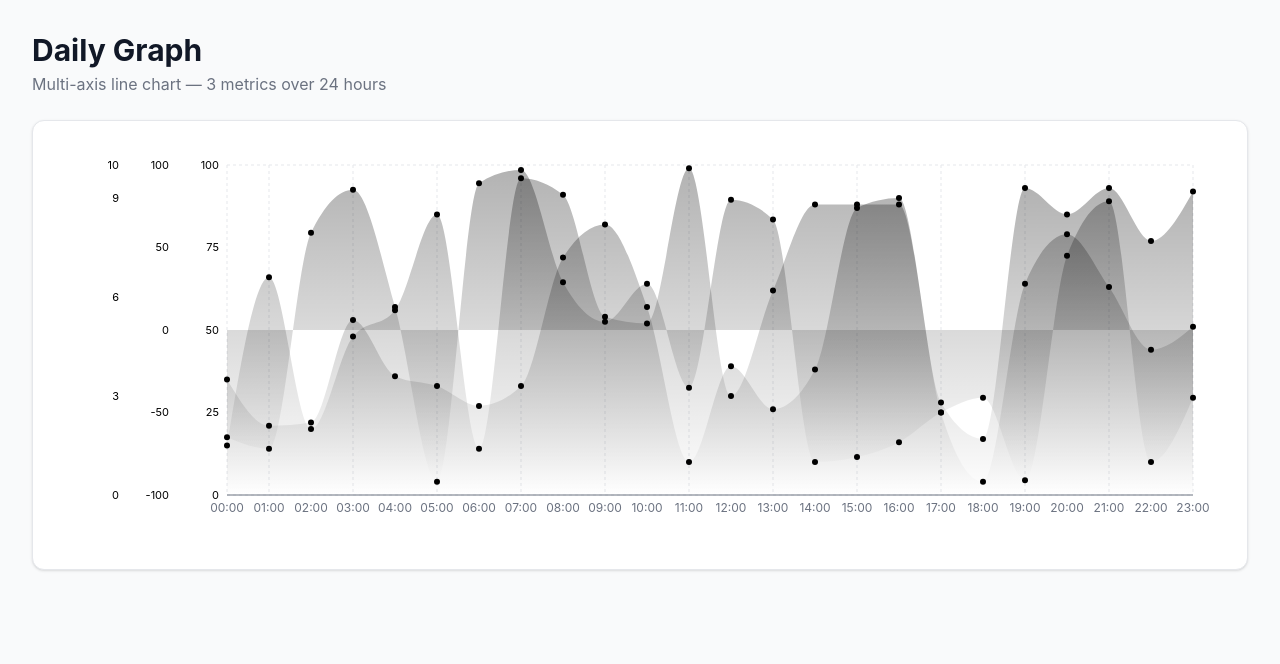
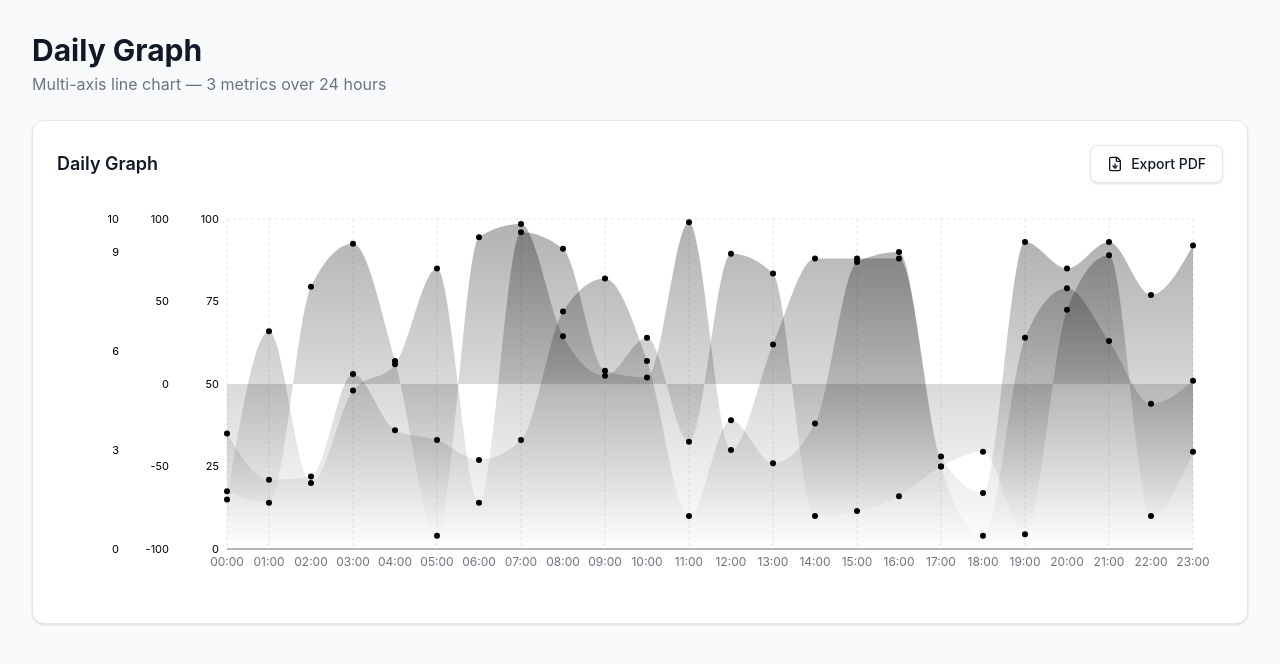
Before and after one commit to phurimart14/devdeva-test-chart, a React (Vite) app: page / in a window 1280 px wide. Shown: the top 664 px of the page. Built offline with nearby package versions, Linux system fonts and the light colour scheme.

Commit message:
fix: properly disable animation and add title to PDF export

```diff
--- a/src/App.tsx
+++ b/src/App.tsx
@@ -1,9 +1,9 @@
-import { useState } from "react";
-import { DailyChart } from "./components/DailyChart";
-import { generateMockData, LINE_CONFIGS } from "./lib/mockData";
+import { useState } from 'react';
+import { DailyChart } from './components/DailyChart';
+import { ExportButton } from './components/ExportButton';
+import { generateMockData, LINE_CONFIGS } from './lib/mockData';
 
 function App() {
-  // lazy init — generator รันแค่ครั้งแรก
   const [data] = useState(() => generateMockData());
 
   return (
@@ -11,7 +11,9 @@ function App() {
       <div className="max-w-7xl mx-auto">
         {/* Header */}
         <div className="mb-6">
-          <h1 className="text-3xl font-bold text-text-primary">Daily Graph</h1>
+          <h1 className="text-3xl font-bold text-text-primary">
+            Daily Graph
+          </h1>
           <p className="mt-1 text-text-secondary">
             Multi-axis line chart — 3 metrics over 24 hours
           </p>
@@ -19,6 +21,17 @@ function App() {
 
         {/* Chart Card */}
         <div className="bg-card border border-border rounded-xl p-6 shadow-sm">
+          <div className="flex items-center justify-between mb-4">
+            <h2 className="text-lg font-semibold text-text-primary">
+              Daily Graph
+            </h2>
+            <ExportButton
+              data={data}
+              lineConfigs={LINE_CONFIGS}
+              filename="daily-graph"
+            />
+          </div>
+
           <DailyChart data={data} lineConfigs={LINE_CONFIGS} />
         </div>
       </div>
--- a/src/components/DailyChart.tsx
+++ b/src/components/DailyChart.tsx
@@ -7,16 +7,24 @@ import {
   CartesianGrid,
   Tooltip,
   ResponsiveContainer,
-} from 'recharts';
-import type { ChartDataPoint, LineConfig } from '../types/chart';
-import { CustomTooltip } from './CustomToolTip';
+} from "recharts";
+import type { ChartDataPoint, LineConfig } from "../types/chart";
+import { CustomTooltip } from "./CustomToolTip";
 
 interface DailyChartProps {
   data: ChartDataPoint[];
   lineConfigs: LineConfig[];
+  /** ระยะเวลา animation (ms) — ใส่ 0 เพื่อปิด animation สำหรับ export */
+  animationDuration?: number;
 }
 
-export function DailyChart({ data, lineConfigs }: DailyChartProps) {
+export function DailyChart({
+  data,
+  lineConfigs,
+  animationDuration = 800,
+}: DailyChartProps) {
+  // ถ้า duration = 0 → ปิด animation ด้วย
+  const isAnimationActive = animationDuration > 0;
   return (
     <ResponsiveContainer width="100%" height={400}>
       <ComposedChart
@@ -42,12 +50,7 @@ export function DailyChart({ data, lineConfigs }: DailyChartProps) {
 
         <CartesianGrid strokeDasharray="3 3" stroke="#e5e7eb" />
 
-        <XAxis
-          dataKey="hour"
-          stroke="#6b7280"
-          fontSize={12}
-          tickLine={false}
-        />
+        <XAxis dataKey="hour" stroke="#6b7280" fontSize={12} tickLine={false} />
 
         {lineConfigs.map((config) => (
           <YAxis
@@ -71,9 +74,9 @@ export function DailyChart({ data, lineConfigs }: DailyChartProps) {
         <Tooltip
           content={<CustomTooltip lineConfigs={lineConfigs} />}
           cursor={{
-            stroke: '#9ca3af',       // สีเทากลาง
+            stroke: "#9ca3af", // สีเทากลาง
             strokeWidth: 1,
-            strokeDasharray: '3 3',  // เส้นประ
+            strokeDasharray: "3 3", // เส้นประ
           }}
         />
 
@@ -102,7 +105,8 @@ export function DailyChart({ data, lineConfigs }: DailyChartProps) {
             strokeWidth={2}
             dot={{ r: 3, fill: config.color }}
             activeDot={{ r: 5 }}
-            animationDuration={800}
+            animationDuration={animationDuration} // ← ใช้จาก prop
+            isAnimationActive={isAnimationActive}
           />
         ))}
       </ComposedChart>
--- /dev/null
+++ b/src/components/ExportButton.tsx
@@ -0,0 +1,68 @@
+import { useState } from 'react';
+import { FileDown, Loader2 } from 'lucide-react';
+import { exportChartToPdf } from '../lib/exportPdf';
+import type { ChartDataPoint, LineConfig } from '../types/chart';
+
+interface ExportButtonProps {
+  /** ข้อมูลกราฟที่จะ export */
+  data: ChartDataPoint[];
+  /** Config ของเส้น */
+  lineConfigs: LineConfig[];
+  /** ชื่อไฟล์ (ไม่ต้องมี .pdf) */
+  filename?: string;
+}
+
+/**
+ * ปุ่ม Export PDF
+ * - เปลี่ยนจากการส่ง ref → ส่ง data ตรงๆ
+ * - exportChartToPdf จะ render กราฟใหม่ใน offscreen container
+ */
+export function ExportButton({
+  data,
+  lineConfigs,
+  filename = 'daily-graph',
+}: ExportButtonProps) {
+  const [isExporting, setIsExporting] = useState(false);
+
+  async function handleExport() {
+    setIsExporting(true);
+    try {
+      await exportChartToPdf(data, lineConfigs, filename);
+    } catch (error) {
+      console.error('Failed to export PDF:', error);
+      alert('ไม่สามารถ Export PDF ได้ ลองใหม่อีกครั้ง');
+    } finally {
+      setIsExporting(false);
+    }
+  }
+
+  return (
+    <button
+      onClick={handleExport}
+      disabled={isExporting}
+      className="
+        inline-flex items-center gap-2
+        px-4 py-2
+        bg-card border border-border
+        rounded-lg
+        text-sm font-medium text-text-primary
+        hover:bg-gray-50
+        disabled:opacity-50 disabled:cursor-not-allowed
+        transition-colors
+        shadow-sm
+      "
+    >
+      {isExporting ? (
+        <>
+          <Loader2 className="w-4 h-4 animate-spin" />
+          กำลัง Export...
+        </>
+      ) : (
+        <>
+          <FileDown className="w-4 h-4" />
+          Export PDF
+        </>
+      )}
+    </button>
+  );
+}
--- /dev/null
+++ b/src/lib/exportPdf.ts
@@ -0,0 +1,131 @@
+import { createRoot } from "react-dom/client";
+import { createElement } from "react";
+import html2canvas from "html2canvas";
+import jsPDF from "jspdf";
+import { DailyChart } from "../components/DailyChart";
+import type { ChartDataPoint, LineConfig } from "../types/chart";
+
+const EXPORT_WIDTH = 1280;
+const EXPORT_HEIGHT = 560; // เพิ่มความสูงให้พอดี title + chart
+
+/**
+ * สร้าง JSX ของ "Chart Card" สำหรับ export
+ * - มี title "Daily Graph"
+ * - มี DailyChart ที่ปิด animation
+ * - มี padding + border-radius สวยๆ เหมือนใน UI
+ */
+function createExportContent(
+  data: ChartDataPoint[],
+  lineConfigs: LineConfig[],
+) {
+  return createElement(
+    "div",
+    {
+      style: {
+        width: "100%",
+        height: "100%",
+        padding: "24px",
+        background: "#ffffff",
+        border: "1px solid #e5e7eb",
+        borderRadius: "12px",
+        boxSizing: "border-box",
+        fontFamily:
+          '-apple-system, BlinkMacSystemFont, "Segoe UI", Roboto, sans-serif',
+      },
+    },
+    // Title
+    createElement(
+      "h2",
+      {
+        style: {
+          fontSize: "18px",
+          fontWeight: 600,
+          color: "#111827",
+          margin: "0 0 16px 0",
+        },
+      },
+      "Daily Graph",
+    ),
+    // Chart (ปิด animation)
+    createElement(DailyChart, {
+      data,
+      lineConfigs,
+      animationDuration: 0, // ← ปิด animation 100%
+    }),
+  );
+}
+
+/**
+ * Export กราฟเป็น PDF ที่ขนาดคงที่
+ */
+export async function exportChartToPdf(
+  data: ChartDataPoint[],
+  lineConfigs: LineConfig[],
+  filename = "daily-graph",
+): Promise<void> {
+  const container = document.createElement("div");
+  container.style.cssText = `
+    position: fixed;
+    top: -10000px;
+    left: -10000px;
+    width: ${EXPORT_WIDTH}px;
+    height: ${EXPORT_HEIGHT}px;
+    background: #ffffff;
+  `;
+  document.body.appendChild(container);
+
+  const root = createRoot(container);
+
+  try {
+    root.render(createExportContent(data, lineConfigs));
+
+    // รอ render + ResponsiveContainer วัด size + Recharts วาด
+    // 600ms = ปลอดภัยมาก แม้บน device ช้า
+    await new Promise((resolve) => setTimeout(resolve, 600));
+
+    const canvas = await html2canvas(container, {
+      scale: 2,
+      backgroundColor: "#ffffff",
+      logging: false,
+      useCORS: true,
+      width: EXPORT_WIDTH,
+      height: EXPORT_HEIGHT,
+    });
+
+    const imageData = canvas.toDataURL("image/png");
+    const pdf = new jsPDF({
+      orientation: "landscape",
+      unit: "mm",
+      format: "a4",
+    });
+
+    const pageWidth = pdf.internal.pageSize.getWidth();
+    const pageHeight = pdf.internal.pageSize.getHeight();
+    const margin = 10;
+    const maxWidth = pageWidth - margin * 2;
+    const maxHeight = pageHeight - margin * 2;
+
+    const imageAspect = canvas.width / canvas.height;
+    const pageAspect = maxWidth / maxHeight;
+
+    let imageWidth: number;
+    let imageHeight: number;
+
+    if (imageAspect > pageAspect) {
+      imageWidth = maxWidth;
+      imageHeight = maxWidth / imageAspect;
+    } else {
+      imageHeight = maxHeight;
+      imageWidth = maxHeight * imageAspect;
+    }
+
+    const x = (pageWidth - imageWidth) / 2;
+    const y = (pageHeight - imageHeight) / 2;
+
+    pdf.addImage(imageData, "PNG", x, y, imageWidth, imageHeight);
+    pdf.save(`${filename}.pdf`);
+  } finally {
+    root.unmount();
+    document.body.removeChild(container);
+  }
+}
```
